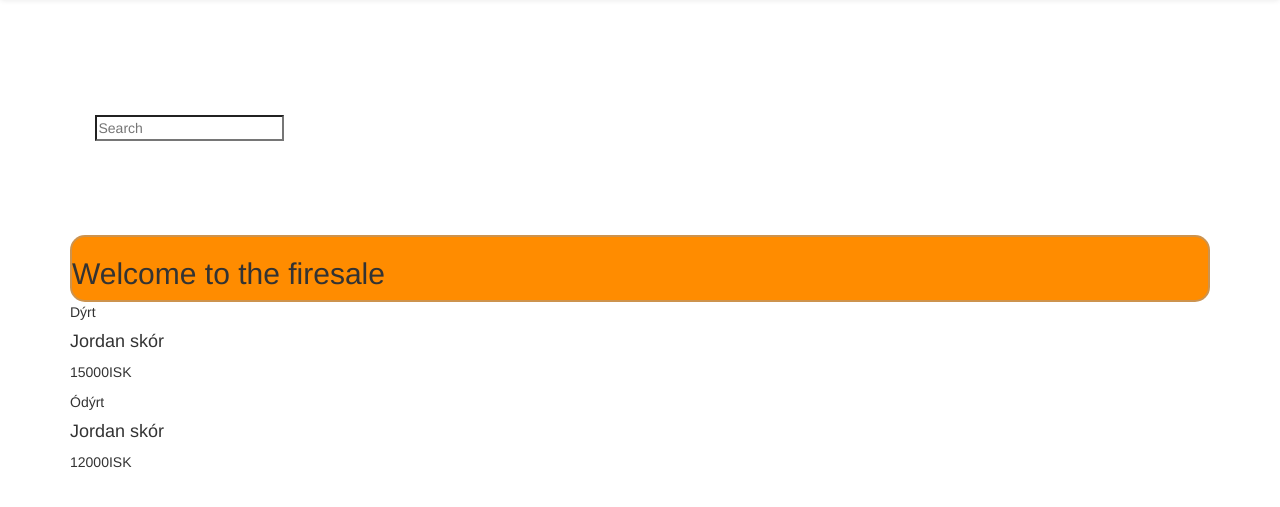
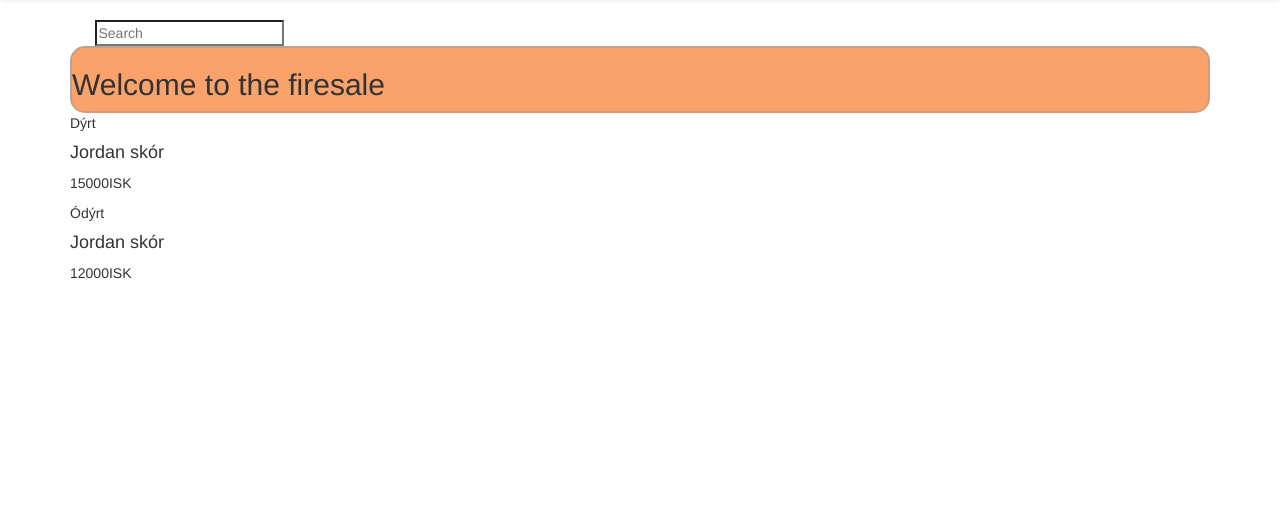
Before and after one commit to HelgiHrafn/FireSale, a Django app: page / in a window 1280 px wide. Shown: the part 52-559 px from the top of the page. Run offline with Django 4.2, Linux system fonts and the light colour scheme.

Commit message:
css virkar

```diff
--- a/static/css/main.css
+++ b/static/css/main.css
@@ -1,10 +1,10 @@
 .firesale {
-    background-color: darkorange;
+    background-color: #F9A26C;
     border: solid 2px rgba(155, 155, 155, .5);
     margin: 0;
     border-radius: 15px;
 }
 
 .searchbar {
-    margin: 50%;
+    margin-left: 50%;
 }
```
